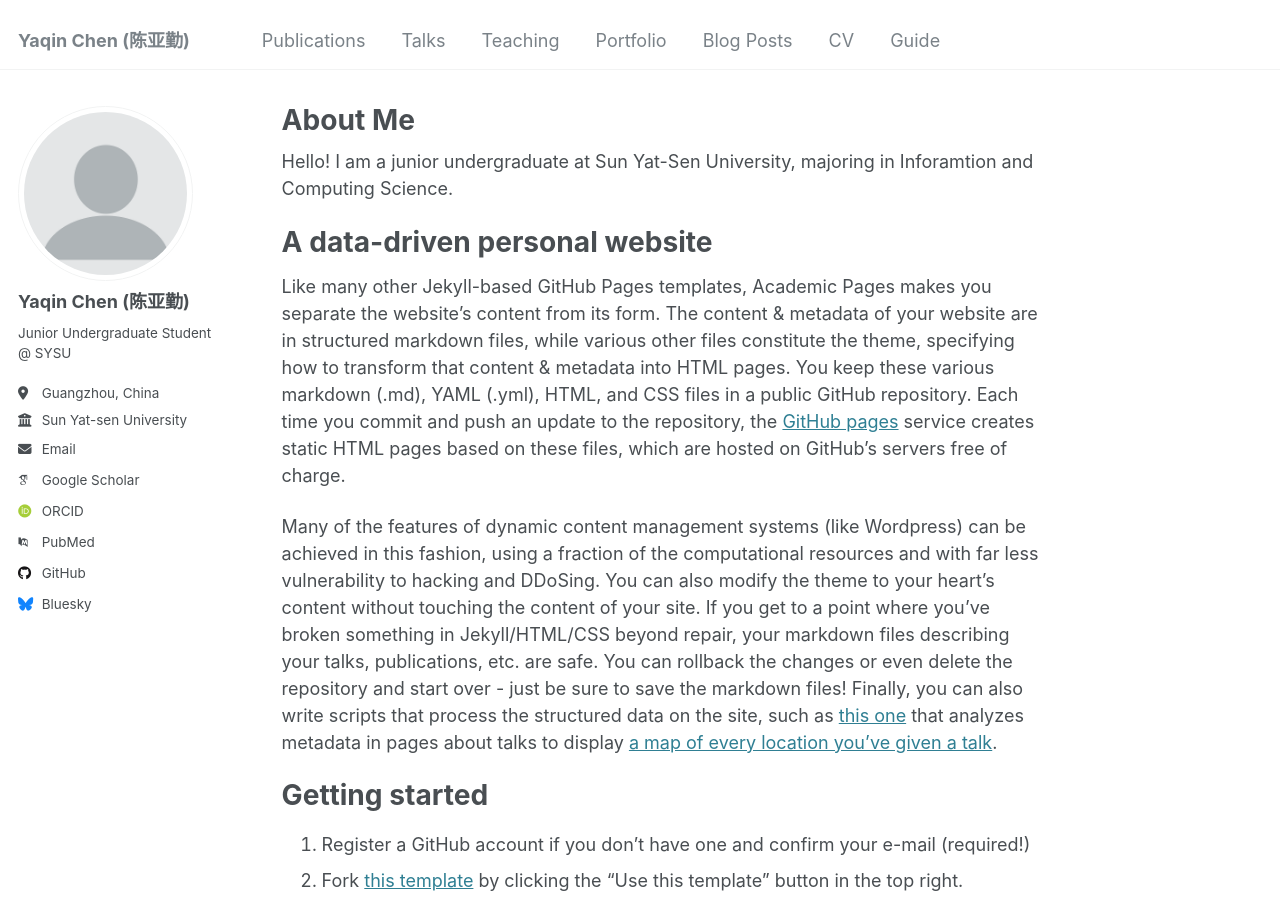
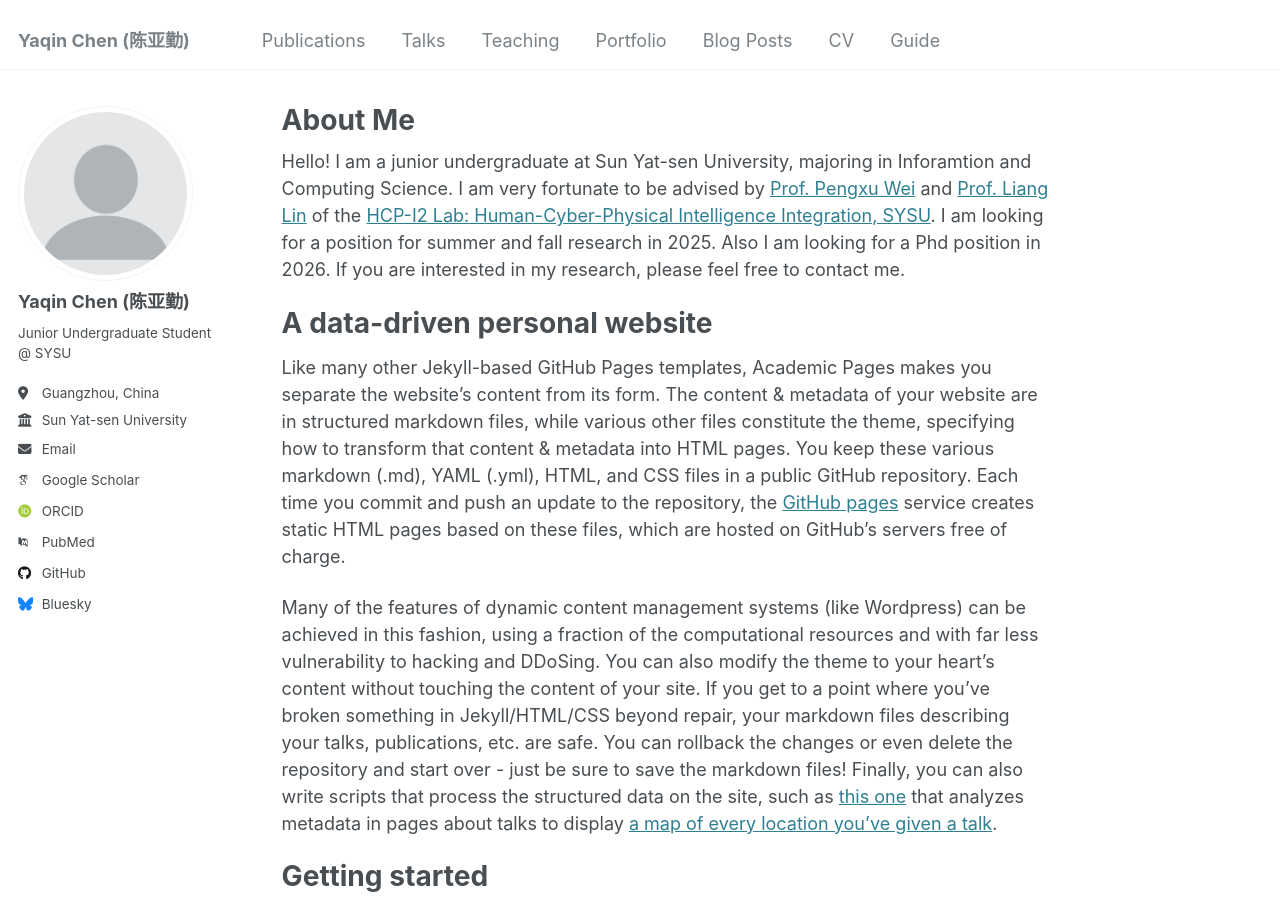
Before and after one commit to chen-yaqin/chen-yaqin.github.io, a Jekyll site: the page built from _pages/about.md, in a window 1280 px wide and 900 px high. Built offline with Jekyll 4.4.1, drawn with Linux system fonts in a browser that asks for light colours; some web fonts are replaced.

Commit message:
about me 1

```diff
--- a/_pages/about.md
+++ b/_pages/about.md
@@ -6,7 +6,8 @@ redirect_from:
   - /about/
   - /about.html
 ---
-Hello! I am a junior undergraduate at Sun Yat-Sen University, majoring in Inforamtion and Computing Science.
+Hello! I am a junior undergraduate at Sun Yat-sen University, majoring in Inforamtion and Computing Science. I am very fortunate to be advised by [Prof. Pengxu Wei](https://pengxuwei.github.io/) and [Prof. Liang Lin](https://www.sysu-hcp.net/faculty/lianglin.html) of the [HCP-I2 Lab: Human-Cyber-Physical Intelligence Integration, SYSU](https://www.sysu-hcp.net/).
+I am looking for a position for summer and fall research in 2025. Also I am looking for a Phd position in 2026. If you are interested in my research, please feel free to contact me.
 <!-- This is the front page of a website that is powered by the [Academic Pages template](https://github.com/academicpages/academicpages.github.io) and hosted on GitHub pages. [GitHub pages](https://pages.github.com) is a free service in which websites are built and hosted from code and data stored in a GitHub repository, automatically updating when a new commit is made to the repository. This template was forked from the [Minimal Mistakes Jekyll Theme](https://mmistakes.github.io/minimal-mistakes/) created by Michael Rose, and then extended to support the kinds of content that academics have: publications, talks, teaching, a portfolio, blog posts, and a dynamically-generated CV. You can fork [this template](https://github.com/academicpages/academicpages.github.io) right now, modify the configuration and markdown files, add your own PDFs and other content, and have your own site for free, with no ads! -->
 
 A data-driven personal website
```
